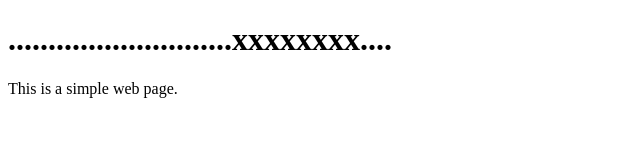
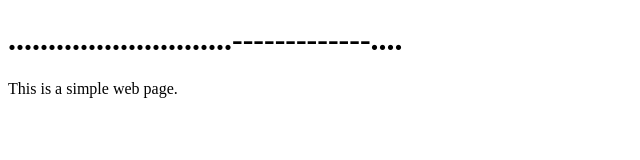
Before and after one commit to irvinvp/micrositios, a plain HTML site: page index.html in a window 1280 px wide. Shown: the whole page, without its empty margins (0-640 px from the left). Drawn offline with Linux system fonts and the light colour scheme.

Commit message:
Update index.html

```diff
--- a/index.html
+++ b/index.html
@@ -1,7 +1,7 @@
 <!DOCTYPE html>
 <html>
   <body>
-    <h1>............................xxxxxxxx....</h1>
+    <h1>............................-------------....</h1>
     <p>This is a simple web page.</p>
   </body>
 </html>
```
